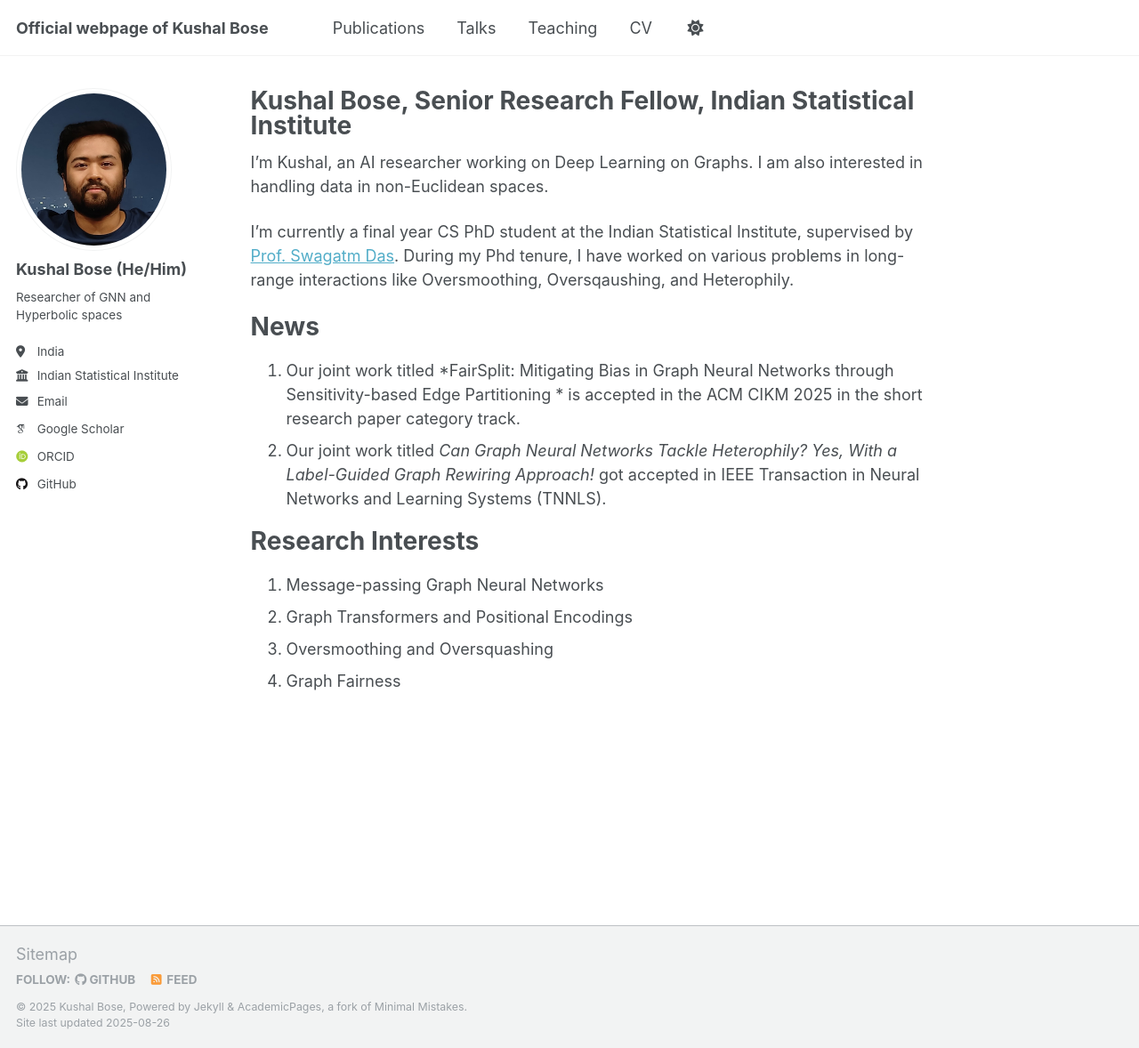
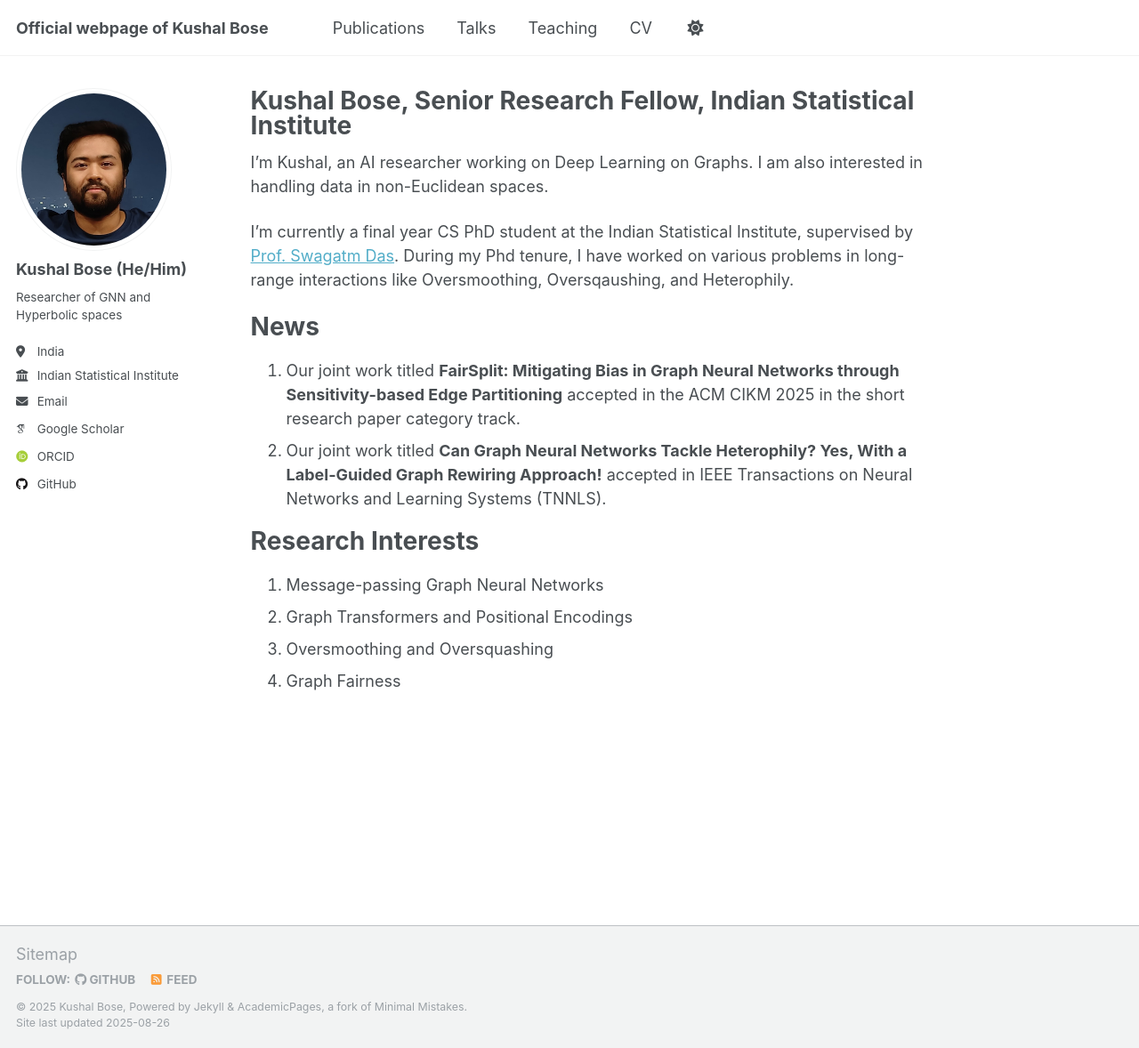
Before and after one commit to kushalbose92/kushalbose92.github.io, a Jekyll site: the page built from _pages/about.md, in a window 1280 px wide and 1178 px high. Shown: the whole window at 89% size. Built offline with Jekyll 4.4.1, drawn with Linux system fonts in a browser that asks for light colours; some web fonts are replaced; a script that is not in the unit is left out.

Commit message:
Update about.md

```diff
--- a/_pages/about.md
+++ b/_pages/about.md
@@ -13,8 +13,8 @@
 
 News
 =====
-1. Our joint work titled *FairSplit: Mitigating Bias in Graph Neural Networks through Sensitivity-based Edge Partitioning * is accepted in the ACM CIKM 2025 in the short research paper category track.
-2. Our joint work titled *Can Graph Neural Networks Tackle Heterophily? Yes, With a Label-Guided Graph Rewiring Approach!* got accepted in IEEE Transaction in Neural Networks and Learning Systems  (TNNLS).
+1. Our joint work titled **FairSplit: Mitigating Bias in Graph Neural Networks through Sensitivity-based Edge Partitioning** accepted in the ACM CIKM 2025 in the short research paper category track.
+2. Our joint work titled **Can Graph Neural Networks Tackle Heterophily? Yes, With a Label-Guided Graph Rewiring Approach!** accepted in IEEE Transactions on Neural Networks and Learning Systems  (TNNLS).
 
 Research Interests
 ======
```
